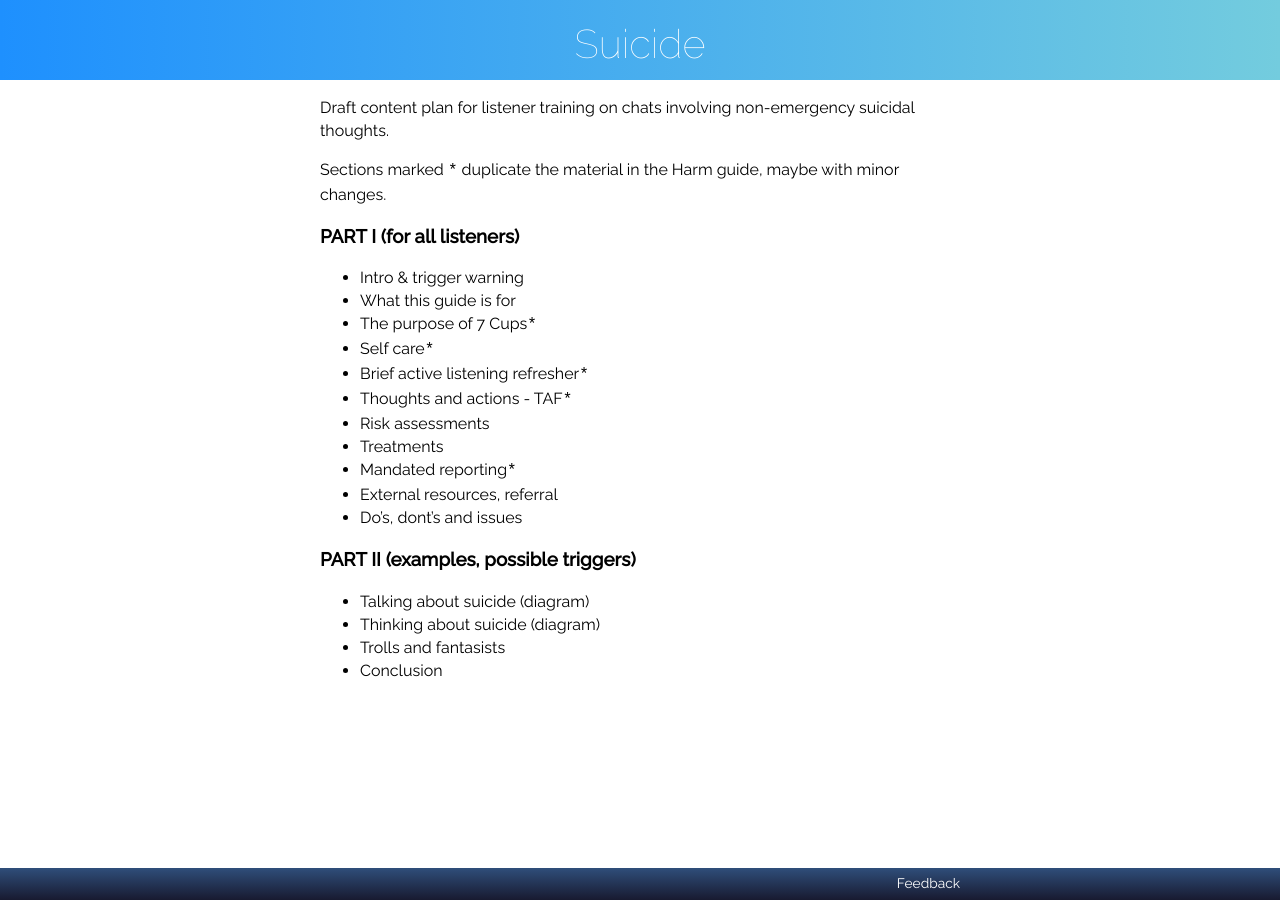
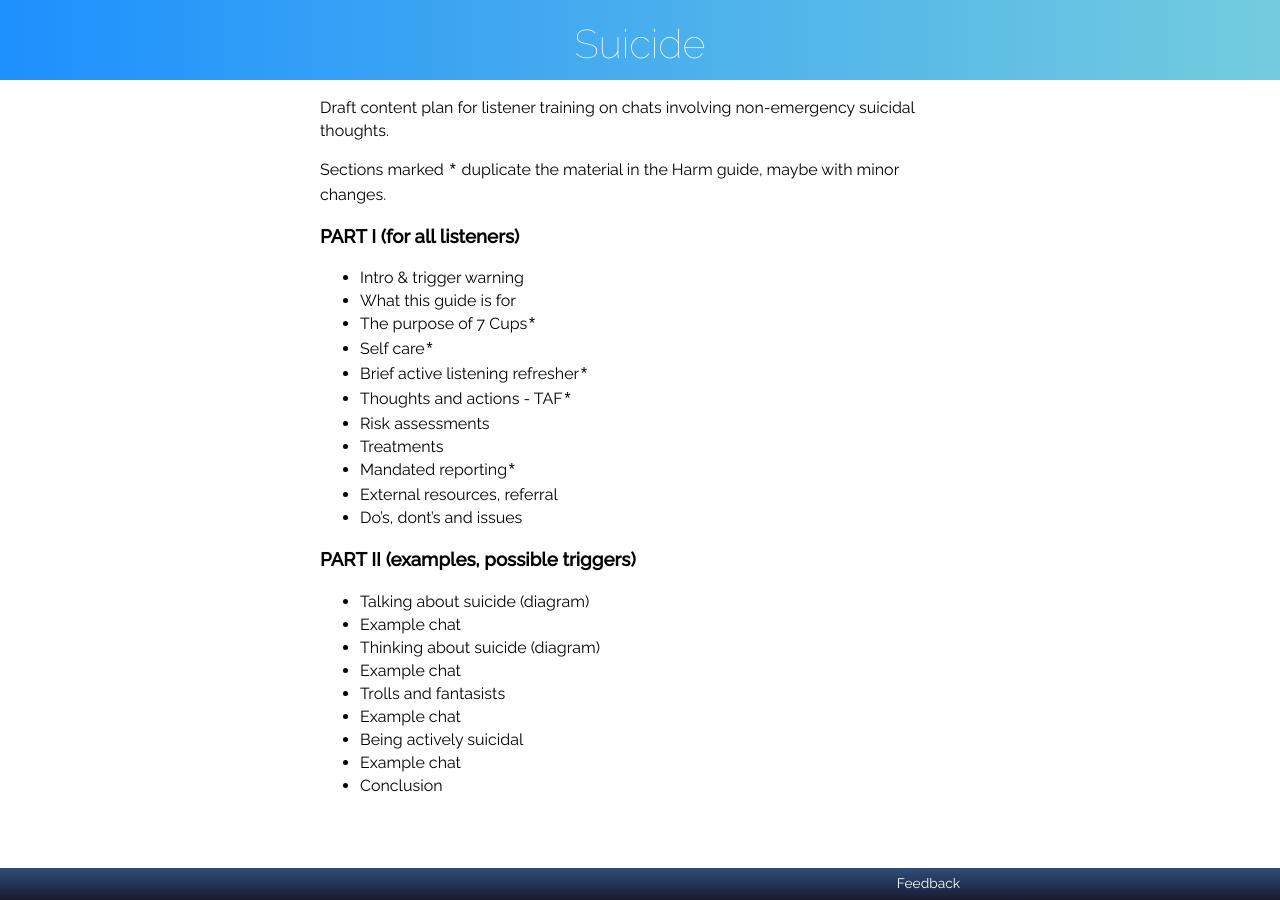
Before and after one commit to RarelyCharlie/rarelycharlie.github.io, a Jekyll site: the page built from _draft/suicide.md, in a window 1280 px wide. Built offline with Jekyll 4.4.1, drawn with Linux system fonts in a browser that asks for light colours.

Commit message:
add examples

```diff
--- a/_draft/suicide.md
+++ b/_draft/suicide.md
@@ -22,6 +22,11 @@ Sections marked `*` duplicate the material in the Harm guide, maybe with minor c
 
 ### PART II (examples, possible triggers)
 - Talking about suicide (diagram)
+- Example chat
 - Thinking about suicide (diagram)
+- Example chat
 - Trolls and fantasists
+- Example chat
+- Being actively suicidal
+- Example chat
 - Conclusion
```
